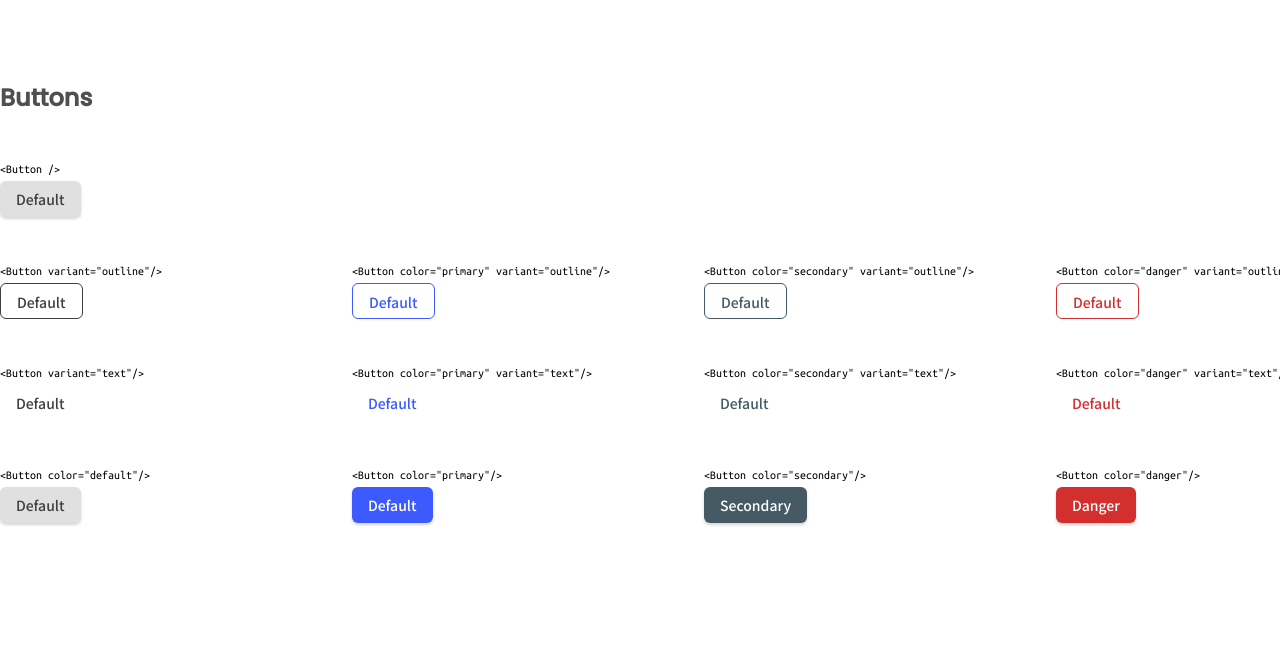
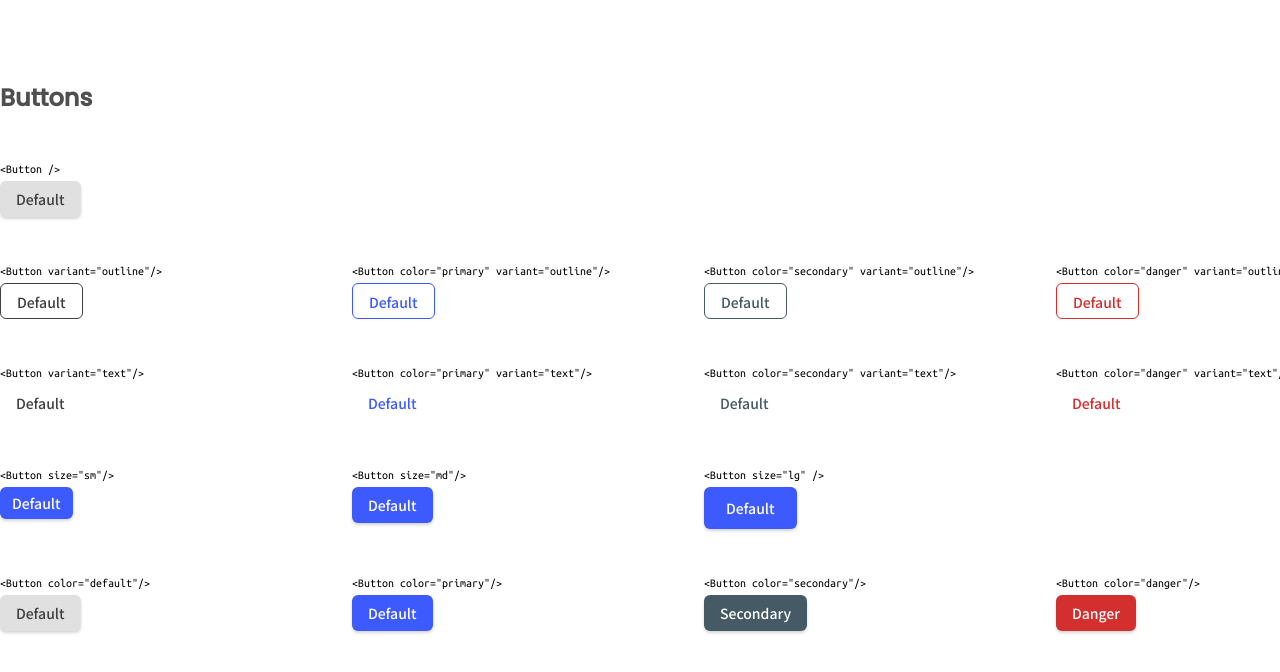
Before and after one commit to aadelgrossi/button-component, a React (Create React App) app: page / in a window 1280 px wide. Shown: the top 672 px of the page. Built offline with nearby package versions, Linux system fonts and the light colour scheme.

Commit message:
Add button size styles; add default value for variant prop

```diff
--- a/src/components/Button/index.tsx
+++ b/src/components/Button/index.tsx
@@ -4,16 +4,18 @@ import { Container } from './styles';
 
 type ButtonProps = ButtonHTMLAttributes<HTMLButtonElement> & {
   color?: 'default' | 'primary' | 'secondary' | 'danger';
-  variant?: string;
+  variant?: 'fill' | 'outline' | 'text';
+  size?: 'sm' | 'md' | 'lg';
 };
 
 const Button: React.FC<ButtonProps> = ({
   children,
   color = 'default',
-  ...rest
+  variant = 'fill',
+  size = 'md',
 }) => {
   return (
-    <Container color={color} {...rest}>
+    <Container color={color} variant={variant} size={size}>
       {children}
     </Container>
   );
--- a/src/components/Button/styles.tsx
+++ b/src/components/Button/styles.tsx
@@ -5,9 +5,10 @@ export const buttonDisabledTextColor = '#9E9E9E';
 interface ButtonProps {
   color: string;
   variant?: string;
+  size: string;
 }
 
-interface ButtonColorProperty {
+interface ButtonProperty {
   [type: string]: string;
 }
 
@@ -20,11 +21,33 @@ interface HoverProperty {
   };
 }
 
-const buttonColors: ButtonColorProperty = {
+const buttonColors: ButtonProperty = {
   default: '#E0E0E0',
   primary: '#3D5AFE',
   secondary: '#455A64',
   danger: '#D32F2F',
+};
+
+interface IButtonSizesNew {
+  [size: string]: {
+    height: string;
+    padding: string;
+  };
+}
+
+const buttonSizesNew: IButtonSizesNew = {
+  sm: {
+    height: '32px',
+    padding: '6px 12px',
+  },
+  md: {
+    height: '36px',
+    padding: '8px 16px',
+  },
+  lg: {
+    height: '42px',
+    padding: '11px 22px',
+  },
 };
 
 const buttonHoverBackgrounds: HoverProperty = {
@@ -44,9 +67,9 @@ const buttonHoverBackgrounds: HoverProperty = {
 
 export const Container = styled.button<ButtonProps>`
   width: fit-content;
-  height: 36px;
+  height: ${props => buttonSizesNew[props.size].height};
+  padding: ${props => buttonSizesNew[props.size].padding};
   border-radius: 6px;
-  padding: 8px 16px;
   box-shadow: 0px 2px 3px rgba(51, 51, 51, 0.2);
   transition: background-color 150ms ease-in-out;
   color: ${props => (props.color === 'default' ? '#3f3f3f' : '#fff')};
@@ -66,11 +89,13 @@ export const Container = styled.button<ButtonProps>`
   }
 
   ${props =>
-    props.variant &&
+    props.variant !== 'fill' &&
     css`
       color: ${props.color === 'default'
         ? '#3f3f3f'
         : buttonColors[props.color]};
+      background: transparent;
+      box-shadow: none;
     `}
 
   ${props =>
@@ -78,8 +103,6 @@ export const Container = styled.button<ButtonProps>`
     css`
       border: 1px solid
         ${props.color === 'default' ? '#3f3f3f' : buttonColors[props.color]};
-      background: transparent;
-      box-shadow: none;
 
       &:hover {
         background: ${buttonHoverBackgrounds.variant[props.color]};
@@ -89,9 +112,6 @@ export const Container = styled.button<ButtonProps>`
   ${props =>
     props.variant === 'text' &&
     css`
-      background: transparent;
-      box-shadow: none;
-
       &:hover {
         background: ${buttonHoverBackgrounds.variant[props.color]};
       }
--- a/src/pages/Home/index.tsx
+++ b/src/pages/Home/index.tsx
@@ -63,6 +63,24 @@ const Home: React.FC = () => {
       </div>
       <div className="row">
         <ButtonItem>
+          <span>{'<Button size="sm"/>'}</span>
+          <Button color="primary" size="sm">
+            Default
+          </Button>
+        </ButtonItem>
+        <ButtonItem>
+          <span>{'<Button size="md"/>'}</span>
+          <Button color="primary">Default</Button>
+        </ButtonItem>
+        <ButtonItem>
+          <span>{'<Button size="lg" />'}</span>
+          <Button color="primary" size="lg">
+            Default
+          </Button>
+        </ButtonItem>
+      </div>
+      <div className="row">
+        <ButtonItem>
           <span>{'<Button color="default"/>'}</span>
           <Button color="default">Default</Button>
         </ButtonItem>
```
